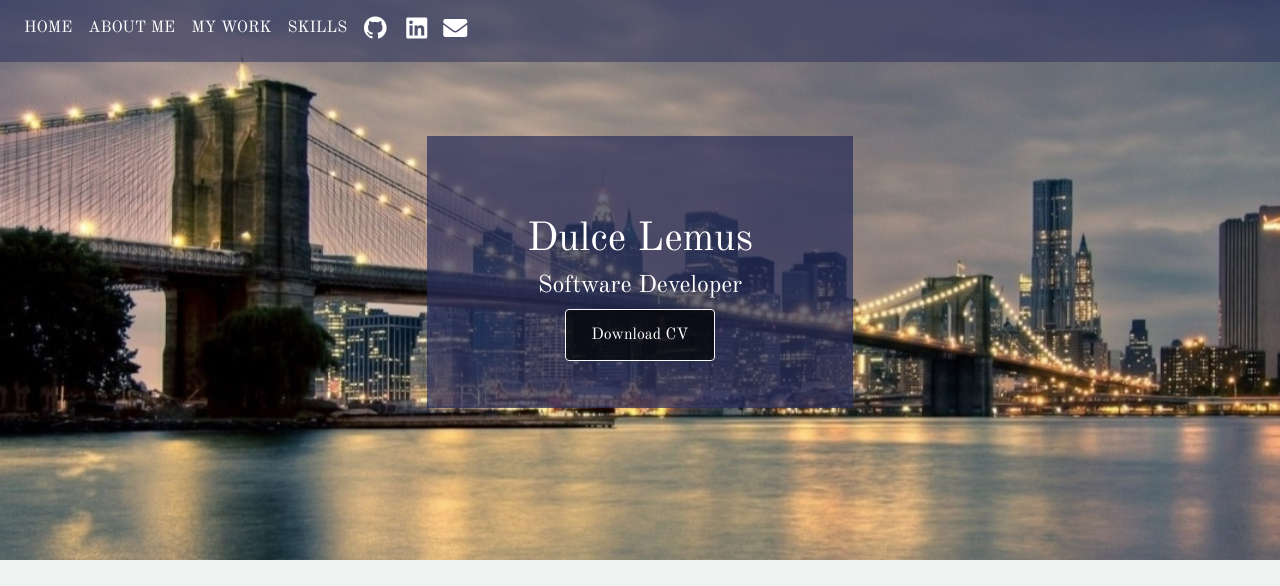
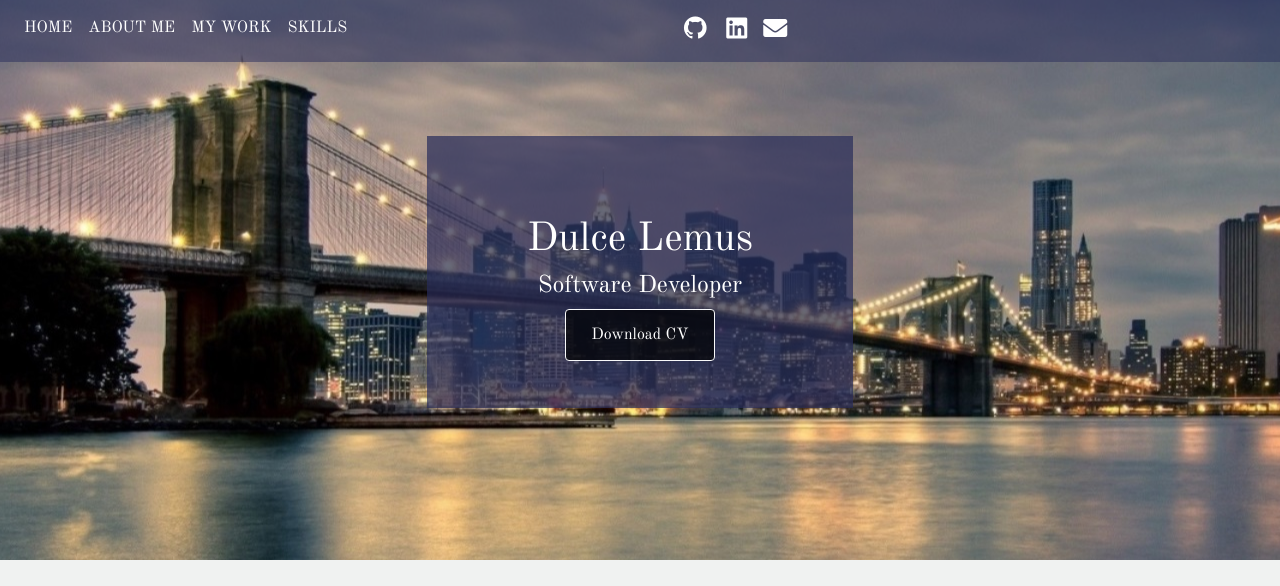
Before and after one commit to DolceLemus/dulce_lemus, a plain HTML site: page index.html in a window 1280 px wide. Shown: the top 586 px of the page. Drawn offline with nearby package versions, Linux system fonts and the light colour scheme.

Commit message:
iconos de contacto

```diff
--- a/css/style.css
+++ b/css/style.css
@@ -152,3 +152,7 @@ nav{
     border-radius: 5px;
     padding: .3em;
 }
+
+#icons-contact{
+    margin-left: 20em;
+}
--- a/index.html
+++ b/index.html
@@ -42,7 +42,8 @@
                             <span class="sr-only">(current)</span>
                         </a>
                     </li>
-                    <li class="nav-item tech-nav">
+                    <ul class="navbar-nav  text-right" id="icons-contact">
+                        <li class="nav-item tech-nav" >
                             <a class="nav-link" href="https://github.com/DolceLemus" target="_blank">
                                 <i class="devicon-github-plain text-white image-skill-nav"></i>
                             </a>
@@ -57,6 +58,7 @@
                                 <i class="fas fa-envelope text-white image-skill-nav"></i>
                             </a>
                         </li>
+                    </ul>
                 </ul>
             </div>
         </nav>
```
Lines whose indentation alone changed are shown as unchanged.
